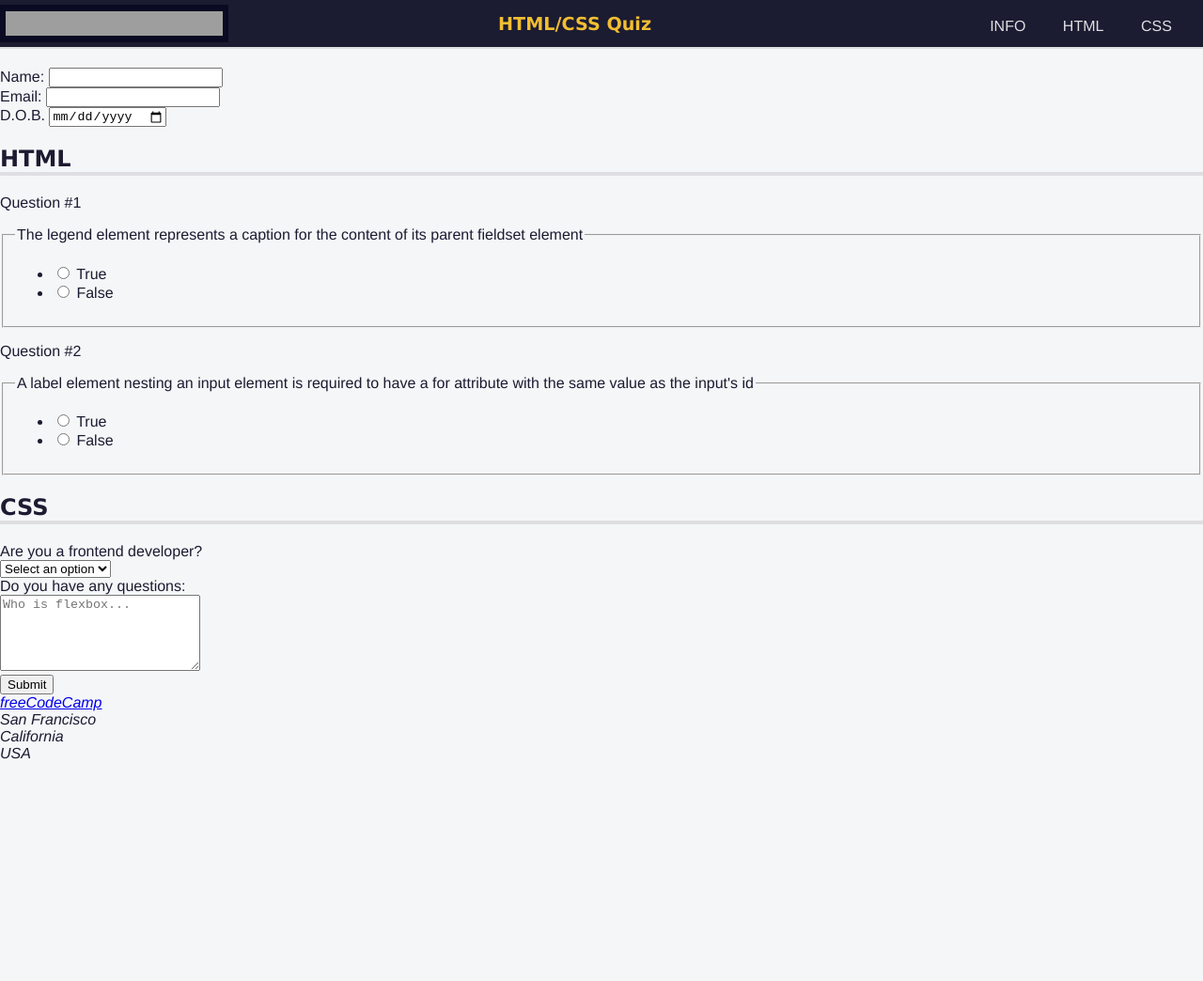
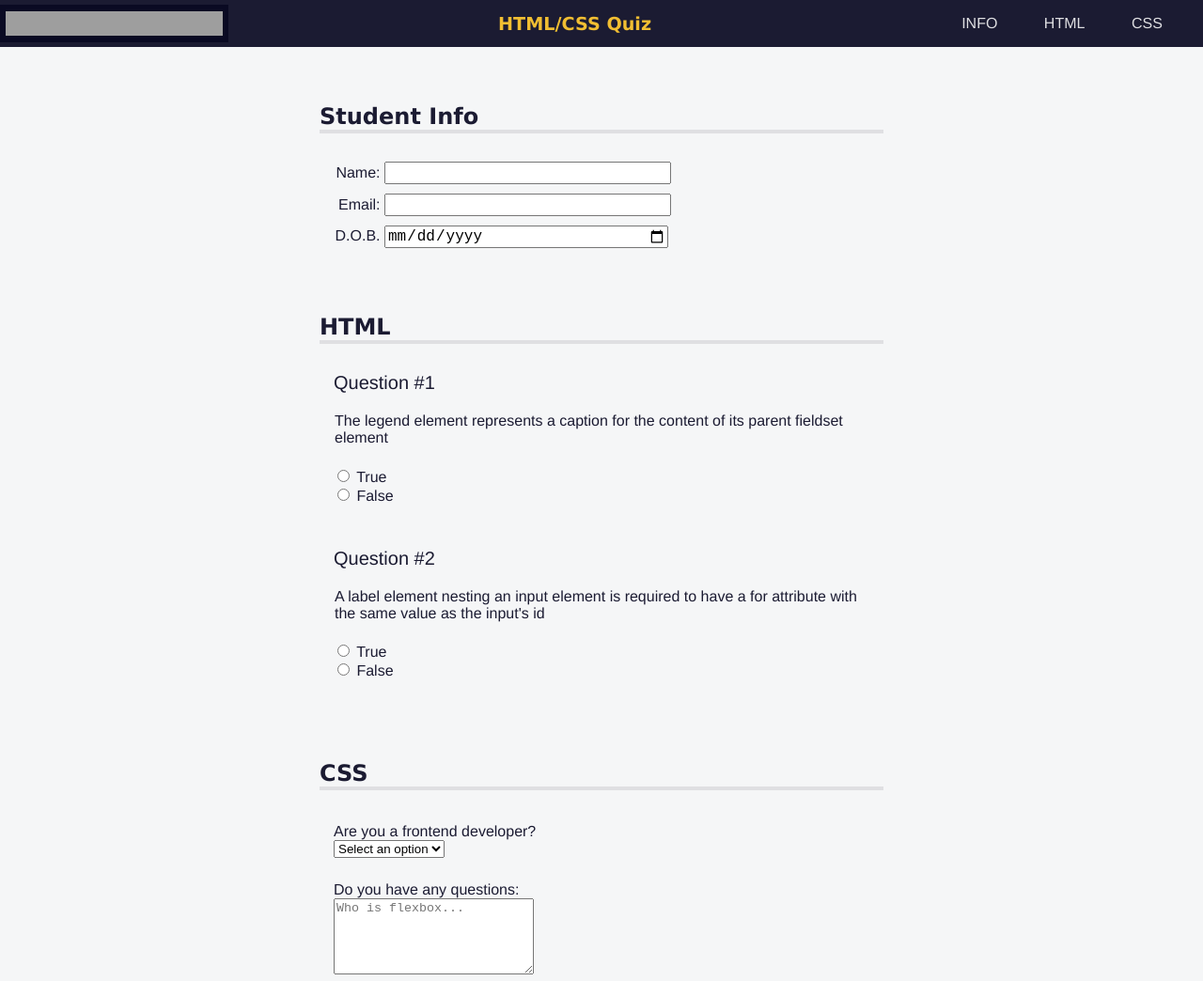
Before and after one commit to kacm79/fccAccessibilityQuiz, a plain HTML site: page index.html in a window 1280 px wide. Shown: the top 1044 px of the page at 94% size. Before the commit the page ends 811 px from the top, so only its background shows below. Drawn offline with Linux system fonts and the light colour scheme; grey boxes are pictures that could not be loaded.

Commit message:
Update styles.css

```diff
--- a/styles.css
+++ b/styles.css
@@ -1,3 +1,9 @@
+@media (prefers-reduced-motion: no-preference) {
+  * {
+    scroll-behavior: smooth;
+  }
+}
+
 body {
   background: #f5f6f7;
 	color: #1b1b32;
@@ -26,10 +32,8 @@ header {
 h1 {
   color: #f1be32;
 	font-size: min(5vw, 1.2em);
-
+  text-align: center;
 }
-
-
 
 nav {
   width: 50%;
@@ -40,6 +44,11 @@ nav {
 nav > ul {
   display: flex;
 	justify-content: space-evenly;
+  flex-wrap: wrap;
+	align-items: center;
+	padding-inline-start: 0;
+	margin-block: 0;
+	height: 100%;
 }
 
 nav > ul > li {
@@ -60,6 +69,16 @@ li > a {
   text-decoration: none;
 }
 
+main {
+  padding-top: 50px;
+}
+
+section {
+  width: 80%;
+  margin: 0 auto 10px auto;
+  max-width: 600px;
+}
+
 h1,
 h2 {
   font-family: Verdana, Tahoma;
@@ -67,10 +86,90 @@ h2 {
 
 h2 {
   border-bottom: 4px solid #dfdfe2;
+  margin-top: 0px;
+  padding-top: 60px;
+}
+
+.info {
+  padding: 10px 0 0 5px;
+}
+
+.formrow {
+  margin-top: 30px;
+	padding: 0px 15px;
+}
+
+input {
+  font-size: 16px;
+}
+
+.info label, .info input {
+  display: inline-block;
+  text-align: right;
+}
+
+.info input {
+  width: 50%;
+  text-align: left;
+}
+
+.info label {
+  width: 10%;
+  min-width: 55px;
+}
+
+.question-block {
+  text-align: left;
+	display: block;
+	width: 100%;
+	margin-top: 20px;
+	padding-top: 5px;
+}
+
+p {
+  margin-top: 5px;
+  padding-left: 15px;
+  font-size: 20px;
 }
 
 p::before {
   content: "Question #";
+}
+
+.question {
+  border: none;
+  padding-bottom: 0;
+}
+
+.answers-list {
+  list-style: none;
+  padding: 0;
+}
+
+button {
+	display: block;
+	margin: 40px auto;
+	width: 40%;
+	padding: 15px;
+	font-size: 23px;
+	background: #d0d0d5;
+	border: 3px solid #3b3b4f;
+}
+
+footer {
+	background-color: #2a2a40;
+	display: flex;
+	justify-content: center;
+}
+
+footer,
+footer a {
+  color: #dfdfe2;
+}
+
+address {
+  text-align: center;
+  padding: 0.3em;
 }
 
 .sr-only {
```
